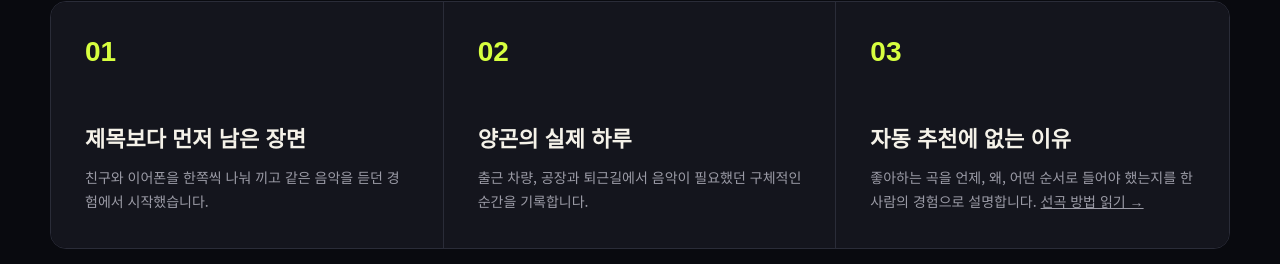
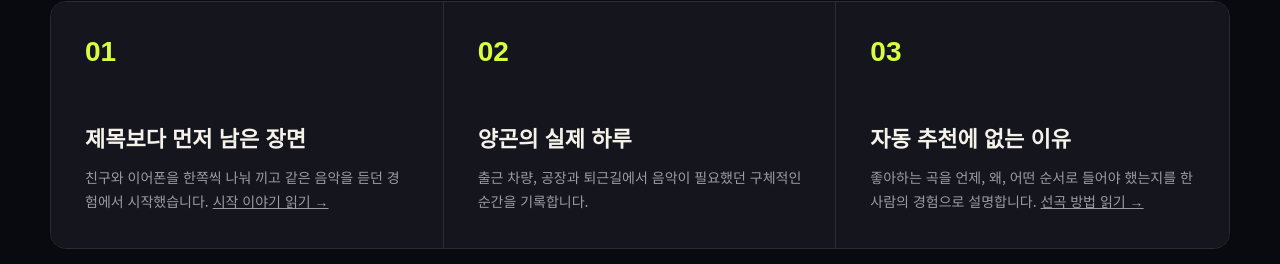
Before and after one commit to ygmybang-bit/productbuilder, a website: page public/index.html in a window 1280 px wide. Shown: the part 2568-2832 px from the top of the page. Drawn offline with Linux system fonts and the light colour scheme.

Commit message:
Link homepage to site origin story

```diff
--- a/public/index.html
+++ b/public/index.html
@@ -705,7 +705,7 @@
             <p>과테말라에서 친구의 MP3로 처음 들었던 동방신기 노래가 양곤의 플레이리스트 저널로 이어졌습니다.</p>
           </header>
           <div class="format-grid">
-            <article><b>01</b><h3>제목보다 먼저 남은 장면</h3><p>친구와 이어폰을 한쪽씩 나눠 끼고 같은 음악을 듣던 경험에서 시작했습니다.</p></article>
+            <article><b>01</b><h3>제목보다 먼저 남은 장면</h3><p>친구와 이어폰을 한쪽씩 나눠 끼고 같은 음악을 듣던 경험에서 시작했습니다. <a href="/posts/from-guatemala-mp3-to-yangon-playlists"><u>시작 이야기 읽기 →</u></a></p></article>
             <article><b>02</b><h3>양곤의 실제 하루</h3><p>출근 차량, 공장과 퇴근길에서 음악이 필요했던 구체적인 순간을 기록합니다.</p></article>
             <article><b>03</b><h3>자동 추천에 없는 이유</h3><p>좋아하는 곡을 언제, 왜, 어떤 순서로 들어야 했는지를 한 사람의 경험으로 설명합니다. <a href="/posts/why-i-build-mood-first-playlists"><u>선곡 방법 읽기 →</u></a></p></article>
           </div>
```
